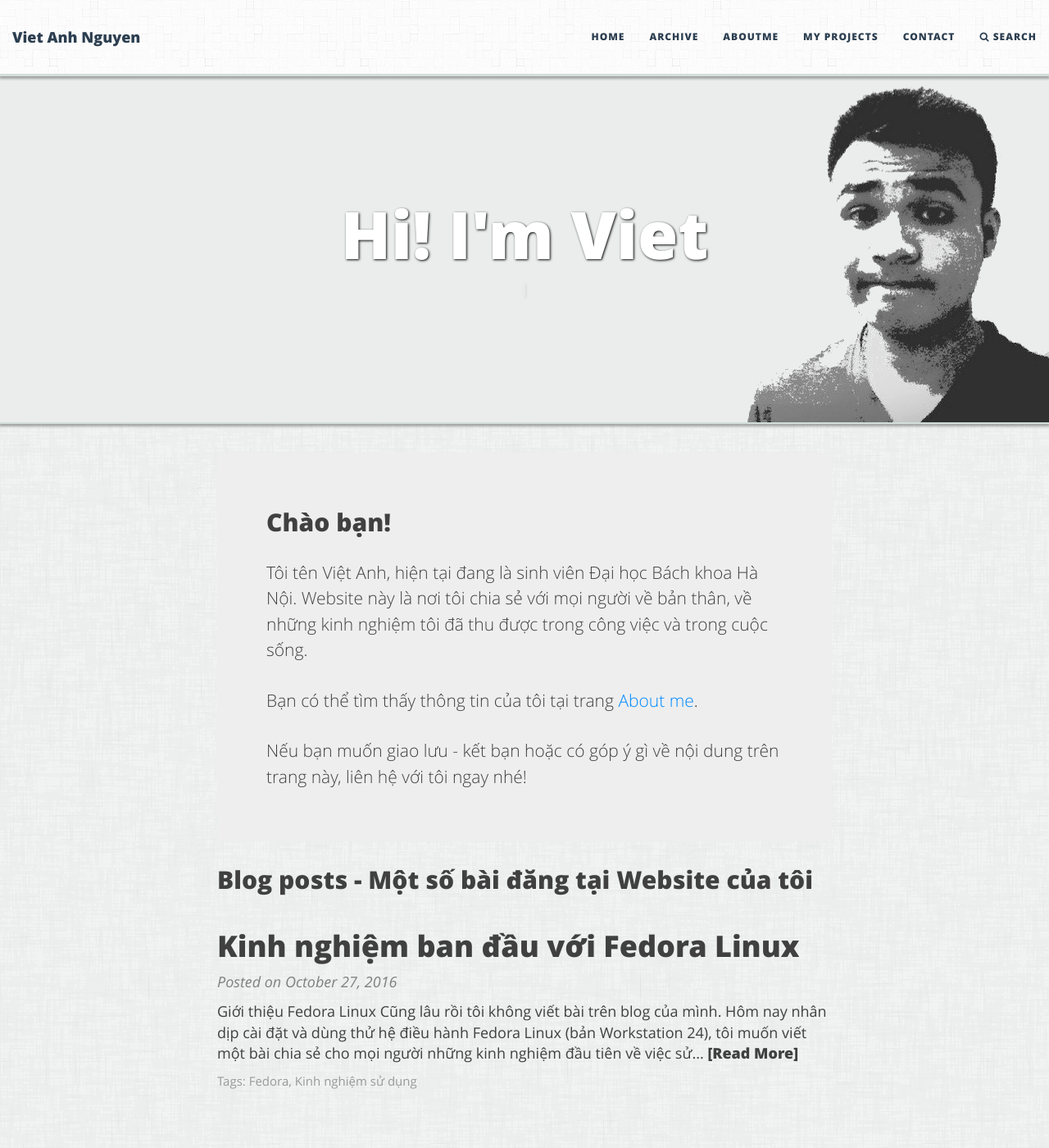
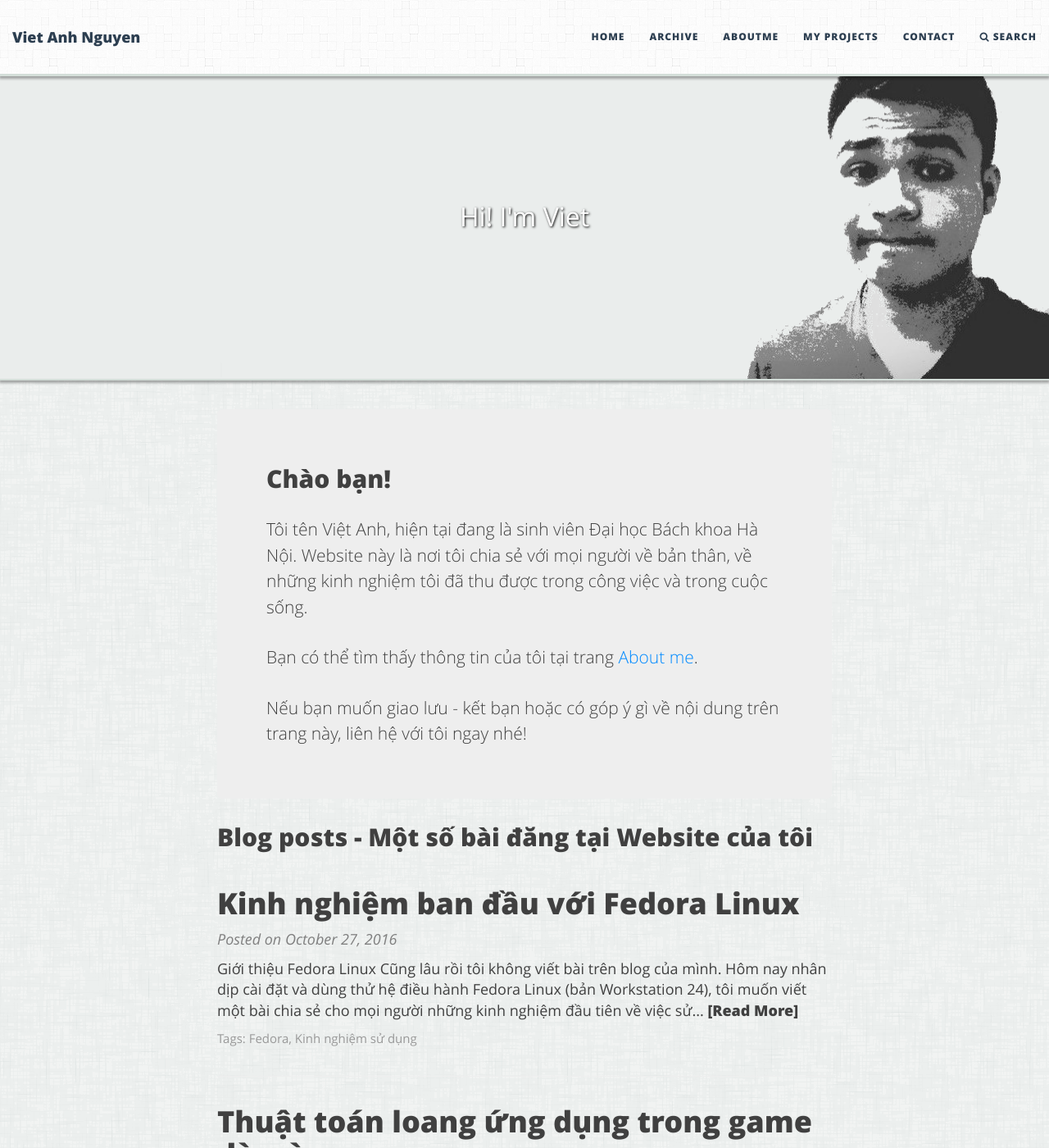
Before and after one commit to diglink/vietanhdev.github.io, a Jekyll site: the page built from index.html, in a window 1280 px wide and 1400 px high. Shown: the whole window at 82% size. Built offline with Jekyll 4.4.1, drawn with Linux system fonts in a browser that asks for light colours; the list of posts is cut into pages by our own code.

Commit message:
update web

```diff
--- a/index.html
+++ b/index.html
@@ -103,4 +103,7 @@
 .page-subheading{
 	display: none;
 }
+.page-heading{
+	font-size: 32px;
+}
 </style>
--- a/js/ani-text-home.js
+++ b/js/ani-text-home.js
@@ -3,7 +3,7 @@
 ---
 {% include /js/typed.js %}
 $(function(){
-	$(".page-heading h1").typed({
+	$(".page-heading").typed({
 		strings: ["I'm a student.", "I'm a blogger.", "I'm a developer.", "Hi! I'm Viet Anh."],
 		typeSpeed: 30,
 		callback: function(){
```
